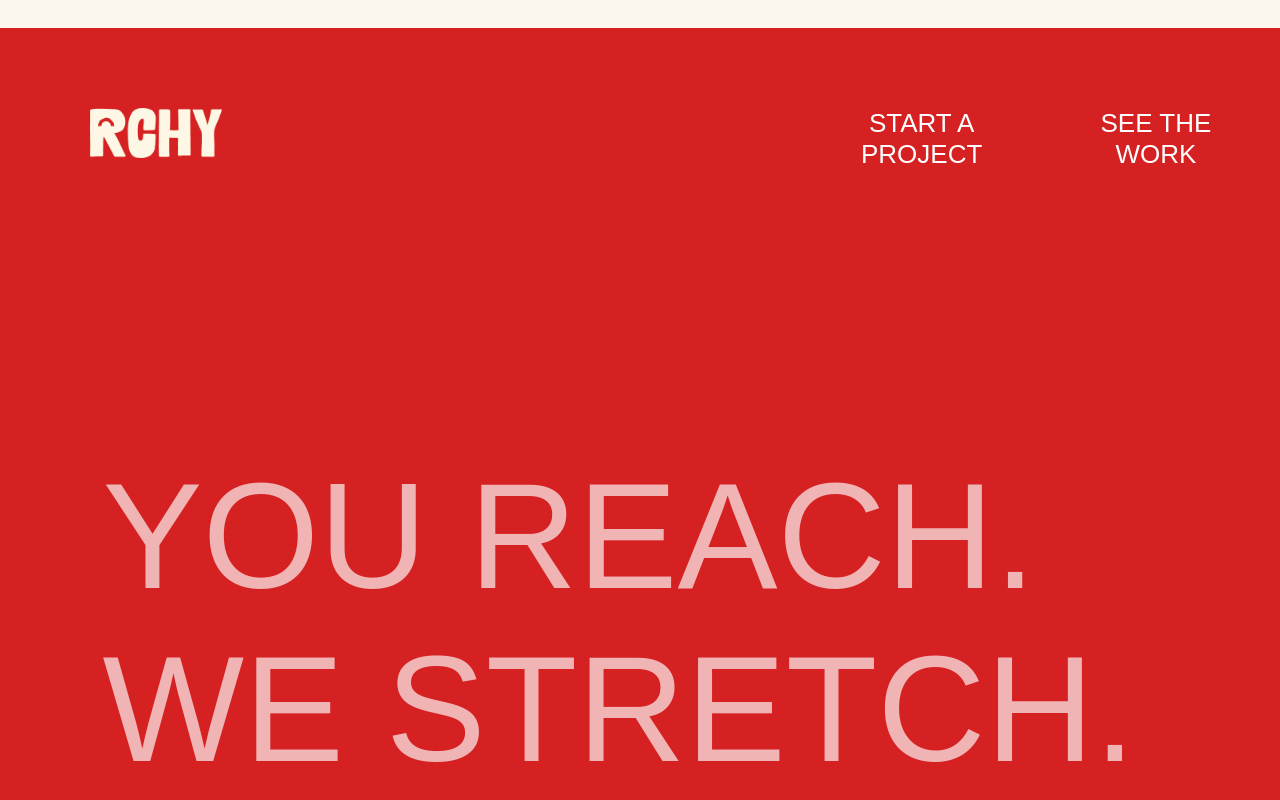
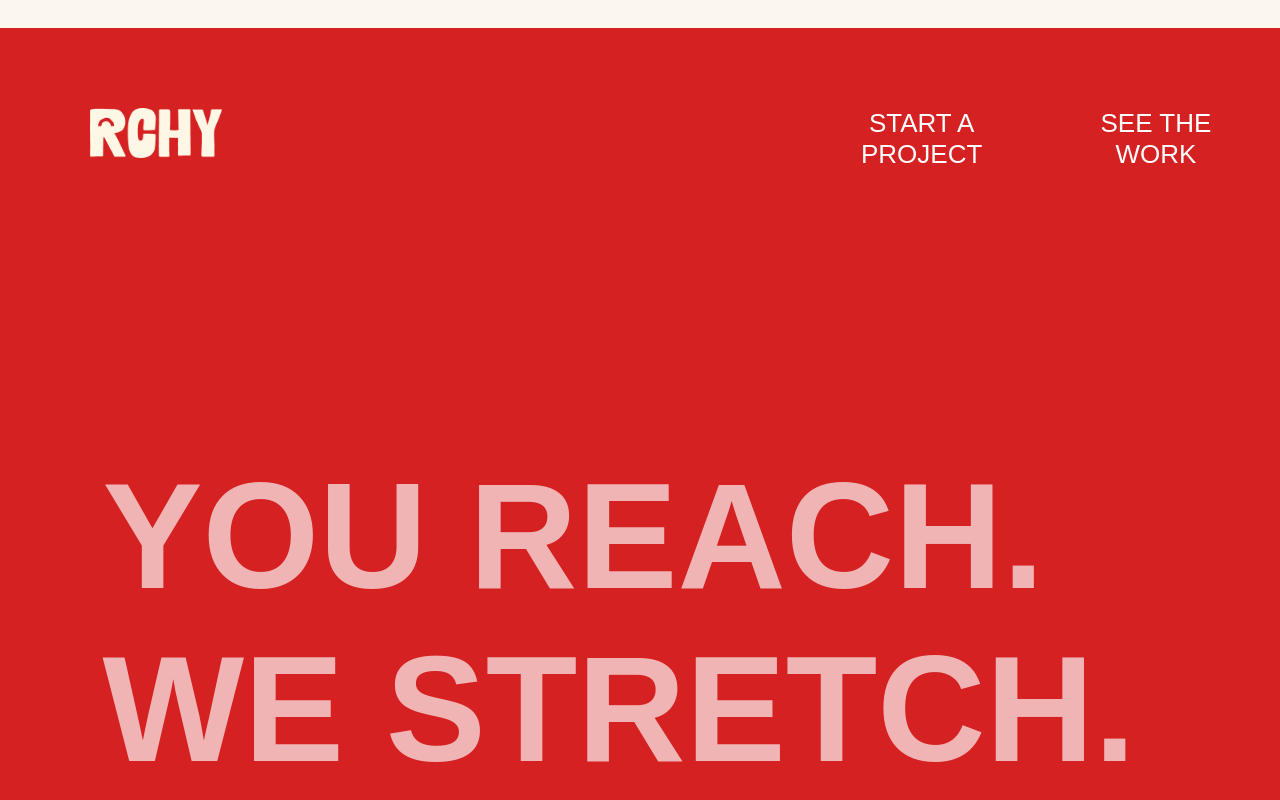
Before and after one commit to annaskhan-dev/RCHYstudio, a React (Vite) app: page / in a window 1280 px wide. Shown: the part 6035-6835 px from the top of the page. Built offline with nearby package versions, Linux system fonts and the light colour scheme; a web font is replaced by a local one.

Commit message:
adding things

```diff
--- a/src/components/footer.module.css
+++ b/src/components/footer.module.css
@@ -35,9 +35,9 @@ button {
 }
 
 .footertext {
-  font-family: "Clash Display", sans-serif !important; /* Added fallback */
+  font-family: "Clash Display", bold, sans-serif !important;
   font-size: 150px;
-  font-weight: 500;
+  font-weight: 600;
   padding-top: 35vh;
   margin-left: 8vw;
   color: #f1b4b4;
```
